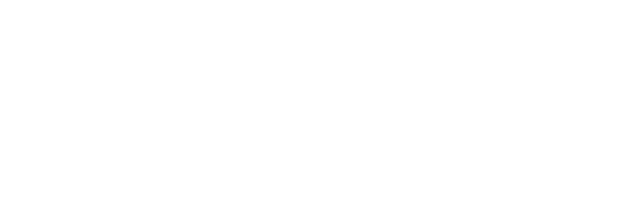
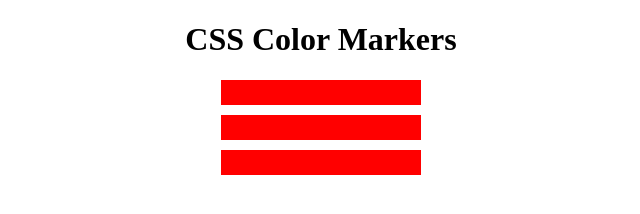
Before and after one commit to starman007/student_projects, a plain HTML site: page ffc-projects/colored-markers/index.html in a window 1280 px wide. Shown: the whole page, without its empty margins (319-959 px from the left). Drawn offline with Linux system fonts and the light colour scheme.

Commit message:
Feat: create markers
This allows further implementation of colours to explore CSS.

```diff
--- a/ffc-projects/colored-markers/index.html
+++ b/ffc-projects/colored-markers/index.html
@@ -1,9 +1,20 @@
 <!DOCTYPE html>
+<html>
 
-<html>
 <head>
     <meta charset="UTF-8">
+    <meta name="viewport" content="width=device-width, initial-scale=1.0">
     <title>Colored Markers</title>
     <link rel="stylesheet" type= "text/css" href="./styles/style.css">
 </head>
+
+<body>
+    <h1>CSS Color Markers</h1>
+    <div class="container">
+        <div class="marker"></div>
+        <div class="marker"></div>
+        <div class="marker"></div>
+    </div>
+</body>
+
 </html>
--- a/ffc-projects/colored-markers/styles/style.css
+++ b/ffc-projects/colored-markers/styles/style.css
@@ -0,0 +1,11 @@
+
+h1 {
+    text-align: center;
+}
+
+.marker {
+    width: 200px;
+    height: 25px;
+    margin: 10px auto;
+    background-color: red;
+}
```
